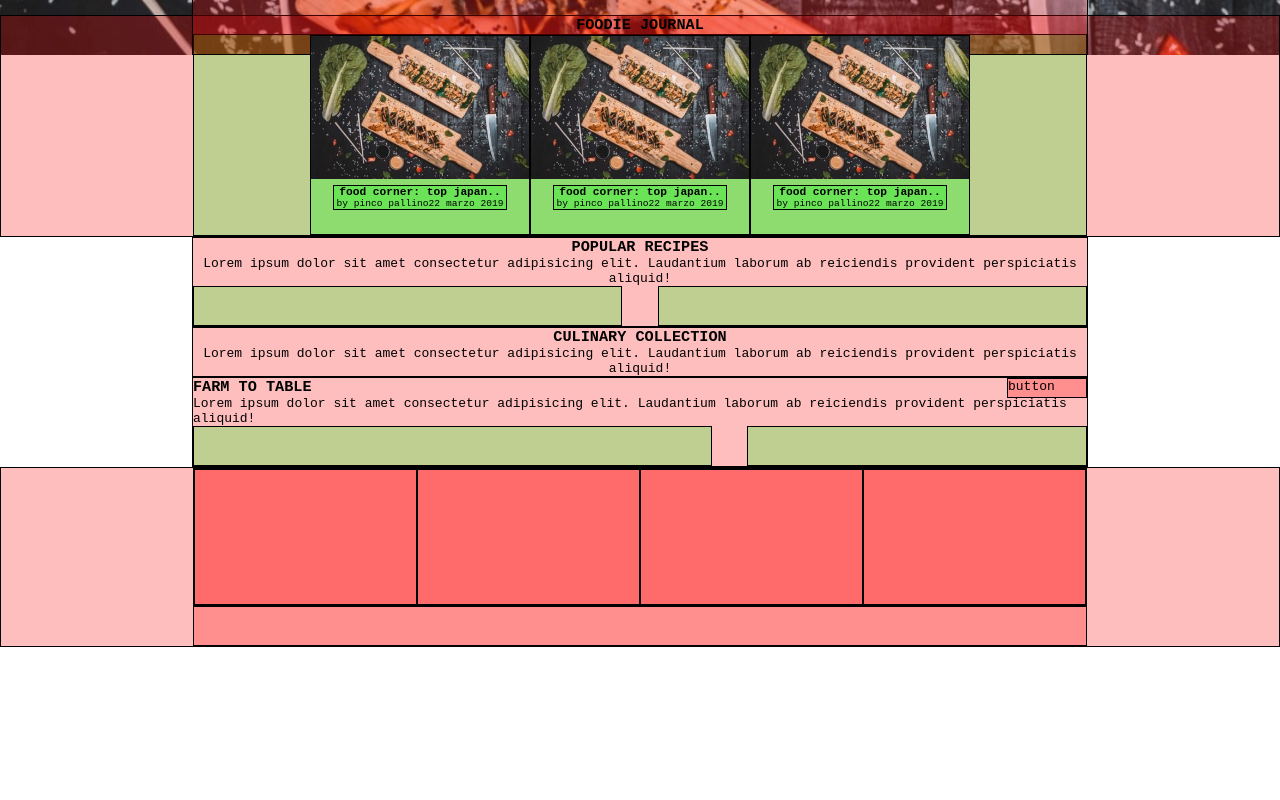
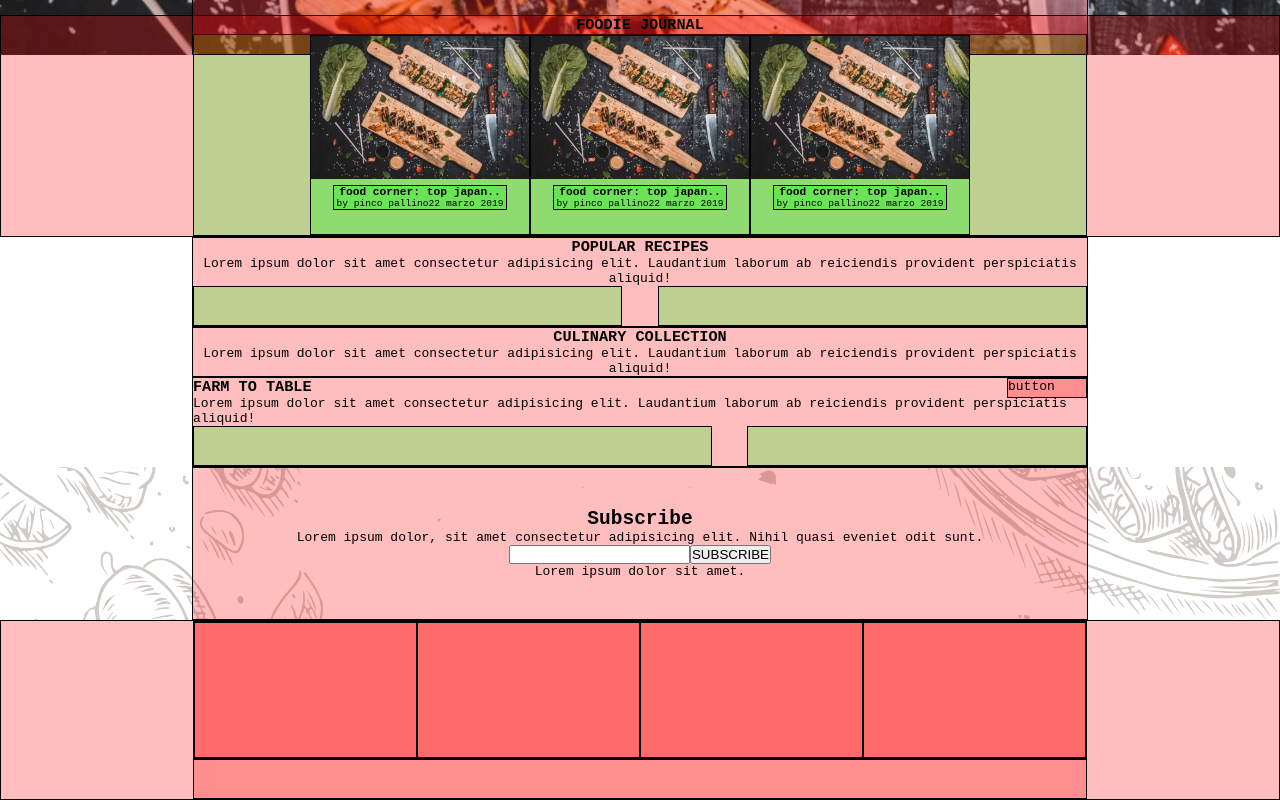
Before and after one commit to CarloDM/proj-html-vuejs, a Vue app: page / in a window 1280 px wide. Shown: the part 387-1187 px from the top of the page. Before the commit the page ends 1034 px from the top, so only its background shows below. Built offline with nearby package versions, Linux system fonts and the light colour scheme.

Commit message:
subscribe layout

```diff
--- a/src/components/partials/cta-subscribe.vue
+++ b/src/components/partials/cta-subscribe.vue
@@ -1,15 +1,44 @@
 <script>
 export default {
-  name:'jumbotron',
+  name:'cta subscribe',
 
 }
 </script>
 
 <template>
+  <div class="cta_subscribe">
+    <div class="my_container debug">
 
+      <div class="container">
+        <h2>Subscribe</h2>
+        <p>Lorem ipsum dolor, sit amet consectetur adipisicing elit. Nihil quasi eveniet odit sunt.</p>
+
+        <input type="text">
+        <button>SUBSCRIBE</button>
+
+        <p>Lorem ipsum dolor sit amet.</p>
+      </div>
+    </div>
+
+    <div class="foto_container"></div>
+
+  </div>
 </template>
 
 
-<style>
+<style lang="scss"  scoped>
+
+.cta_subscribe{
+  background-image: url(../../assets/img/subscribe-sec-bg.png);
+  background-size: cover;
+  .my_container{
+
+    .container{
+      text-align: center;
+      width: 90%;
+      margin: 40px auto;
+    }
+  }
+}
 
 </style>
```
